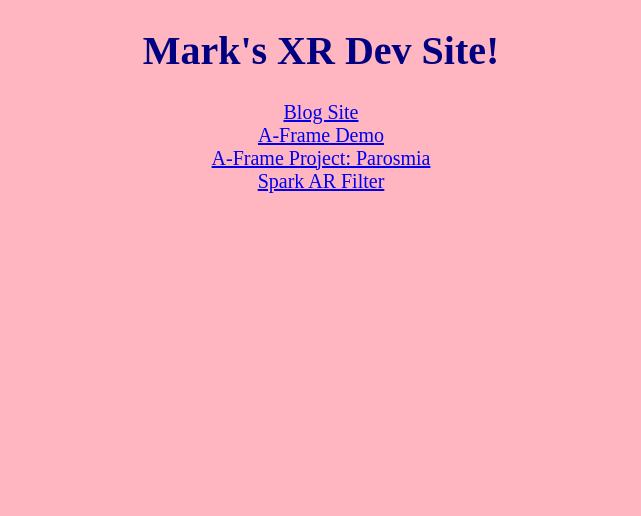
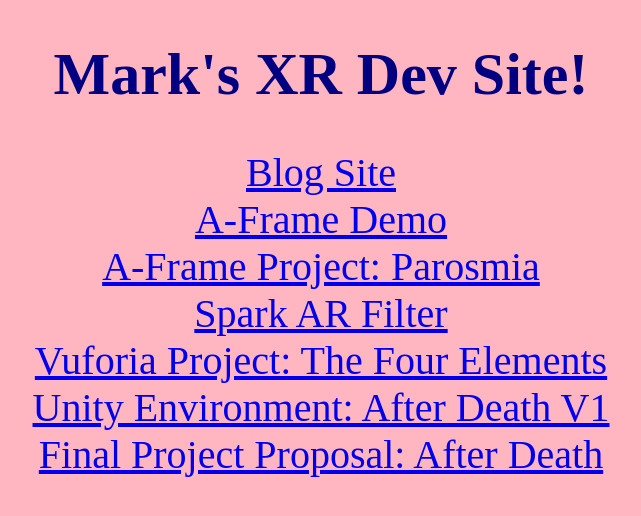
Before and after one commit to markallman51/xrDev, a plain HTML site: page index.html in a window 1280 px wide. Shown: the whole page, without its empty margins (319-960 px from the left). Drawn offline with Linux system fonts and the light colour scheme.

Commit message:
updated index and added packages

```diff
--- a/index.html
+++ b/index.html
@@ -6,7 +6,7 @@
 
             body{
                 background: lightpink;
-                font-size: 20px;
+                font-size: 40px;
                 font-family: Rockwell;
                 text-align: center;
             }
@@ -16,7 +16,7 @@
         </style>
     </head>
     <body>
-        <h1 style = "color: navy; font-size: 40px;">Mark's XR Dev Site!</h1>
+        <h1 style = "color: navy; font-size: 60px;">Mark's XR Dev Site!</h1>
         <a href="https://markawsm.tumblr.com/">Blog Site</a>
         <br>
         <a href="demo/demo.html">A-Frame Demo</a>
@@ -24,5 +24,11 @@
         <a href="aFrameProject/covidScene.html">A-Frame Project: Parosmia</a>
         <br>
         <a href="sparkARProject/filter.html">Spark AR Filter</a>
+        <br>
+        <a href="packages/fourElements.zip" download>Vuforia Project: The Four Elements</a>
+        <br>
+        <a href="index.html">Unity Environment: After Death V1</a>
+        <br>
+        <a href="packages/finalProposal.pdf"> Final Project Proposal: After Death </a>
     </body>
 </html>
```
Also changed, not shown: 1 other file.
